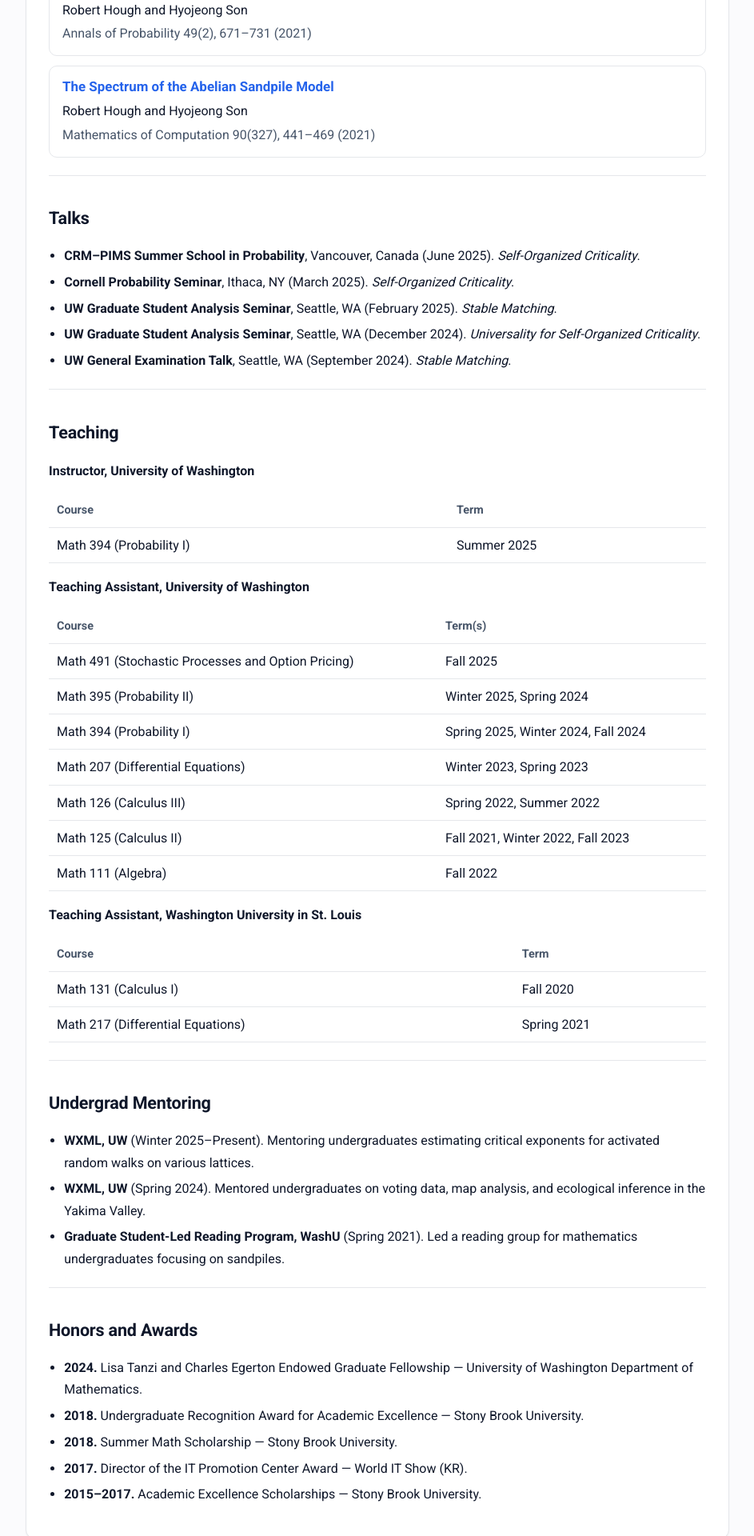
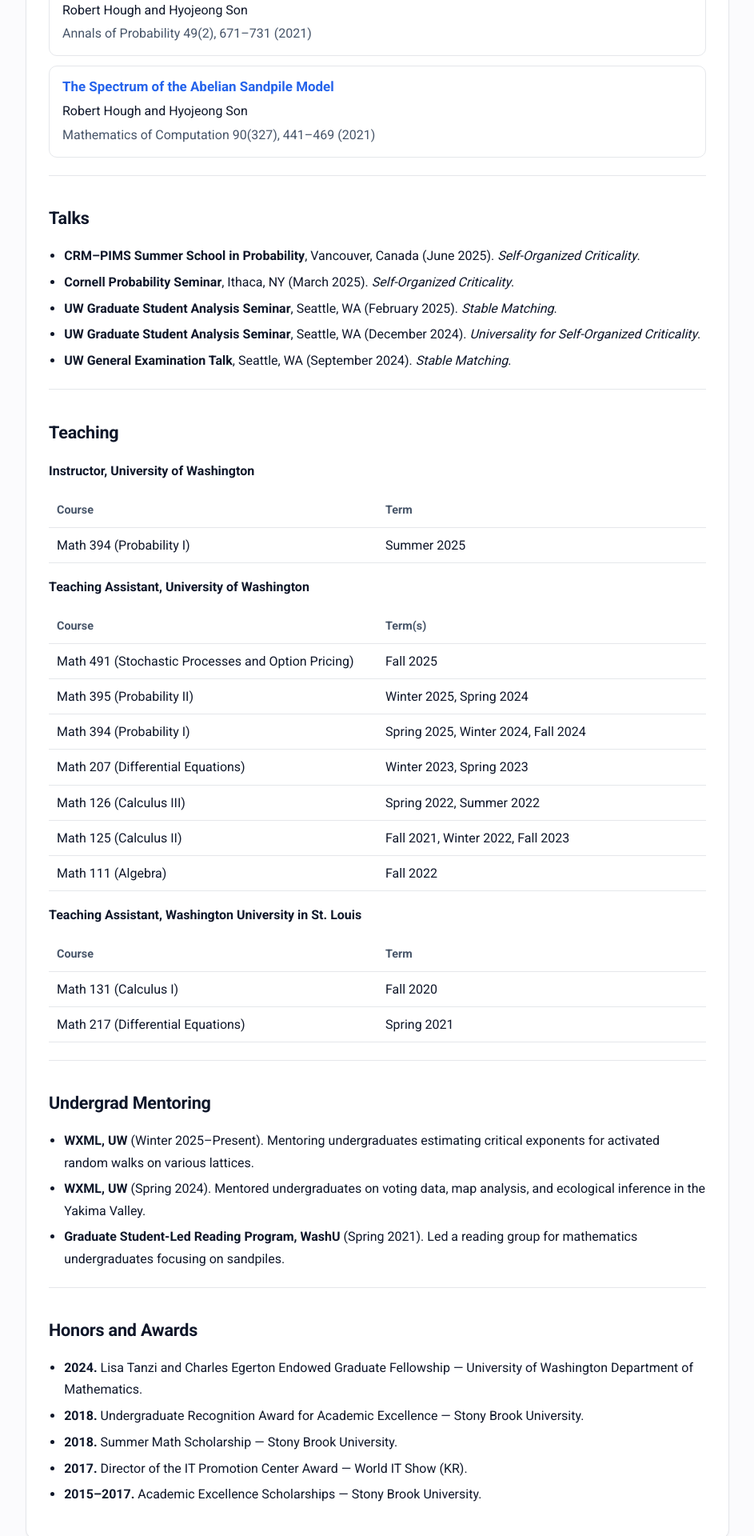
Before and after one commit to hyojeong-son/hyojeong-son.github.io, a Jekyll site: the page built from index.md, in a window 1280 px wide. Shown: the part 800-2720 px from the top of the page at 80% size, without its empty margins (168-1111 px from the left). Built offline with Jekyll 4.4.1, drawn with Linux system fonts in a browser that asks for light colours.

Commit message:
Update style.css

```diff
--- a/assets/css/style.css
+++ b/assets/css/style.css
@@ -87,3 +87,14 @@ ul.tight li{margin:.35rem 0}
   }
   .container{border-color:#1f2937}
 }
+
+/* --- Align teaching tables across sections --- */
+:root{
+  --teach-course-col: 66%;
+  --teach-term-col: 34%;
+}
+.table{ table-layout: fixed; }            /* use fixed layout so colgroup widths apply */
+.table col.course{ width: var(--teach-course-col); }
+.table col.term{   width: var(--teach-term-col);  }
+/* optional: tighten wrapping a bit on the course column */
+.table td:nth-child(1){ padding-right: 16px; }
```
